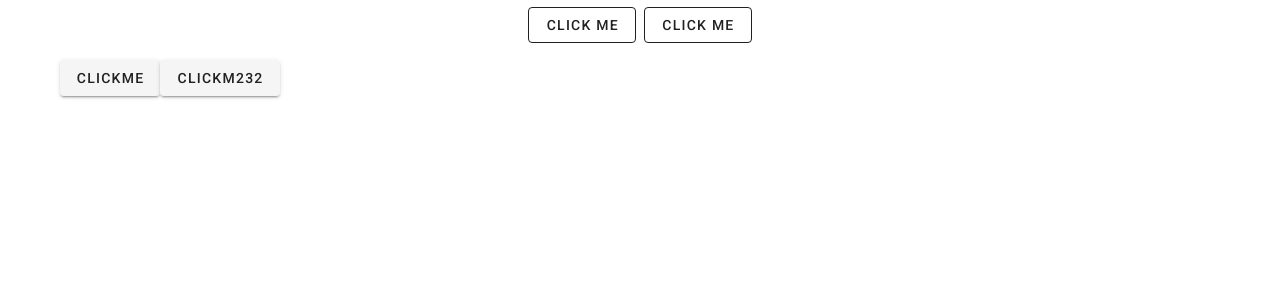
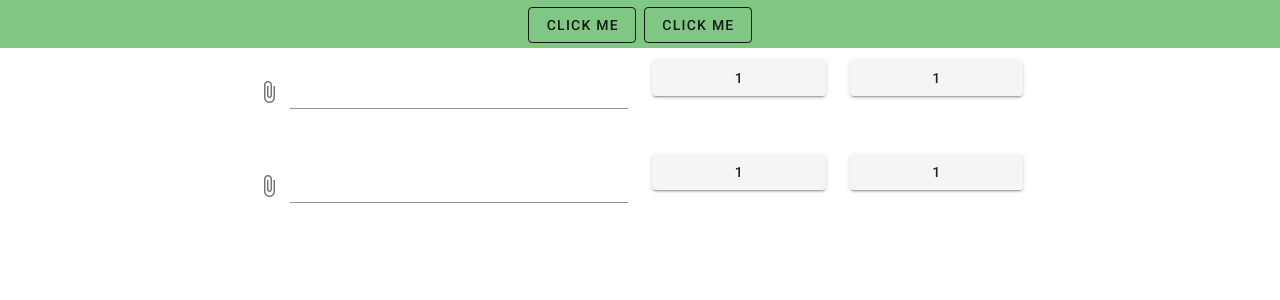
Before and after one commit to KozakoPolako/WebID, a Vue app in the folder WebID_Client/: page /add in a window 1280 px wide. Shown: the top 300 px of the page. Built offline with nearby package versions, Linux system fonts and the light colour scheme.

Commit message:
vuetify grid practice

```diff
--- a/WebID_Client/src/App.vue
+++ b/WebID_Client/src/App.vue
@@ -1,7 +1,7 @@
 <template>
   <v-app >
     <navbar/>
-    <v-main>
+    <v-main >
       <router-view/>
     </v-main>
   </v-app>
--- a/WebID_Client/src/components/Navigation.vue
+++ b/WebID_Client/src/components/Navigation.vue
@@ -4,7 +4,7 @@
       app
       scroll-target=""
       flat
-      color="transparent"
+      color="green lighten-2"
       outlined
       dense
       >
--- a/WebID_Client/src/views/AddDocument.vue
+++ b/WebID_Client/src/views/AddDocument.vue
@@ -1,14 +1,40 @@
 <template>
   <v-container>
-    <v-row>
-        <v-col xs="12" ld="6">
+    <v-row justify="center">
+        <v-col  xs="12" lg="4">
+            <v-file-input></v-file-input>
+        </v-col>
+        <v-col  xs="12" lg="2">
             <v-btn
+            block
             >
-            clickMe
+            1
             </v-btn>
+        </v-col>
+        <v-col  xs="12" lg="2">
             <v-btn
+            block
             >
-            clickM232
+            1
+            </v-btn>
+        </v-col>
+    </v-row>
+    <v-row justify="center">
+        <v-col  xs="12" lg="4">
+            <v-file-input></v-file-input>
+        </v-col>
+        <v-col  xs="12" lg="2">
+            <v-btn
+            block
+            >
+            1
+            </v-btn>
+        </v-col>
+        <v-col  xs="12" lg="2">
+            <v-btn
+            block
+            >
+            1
             </v-btn>
         </v-col>
     </v-row>
```
